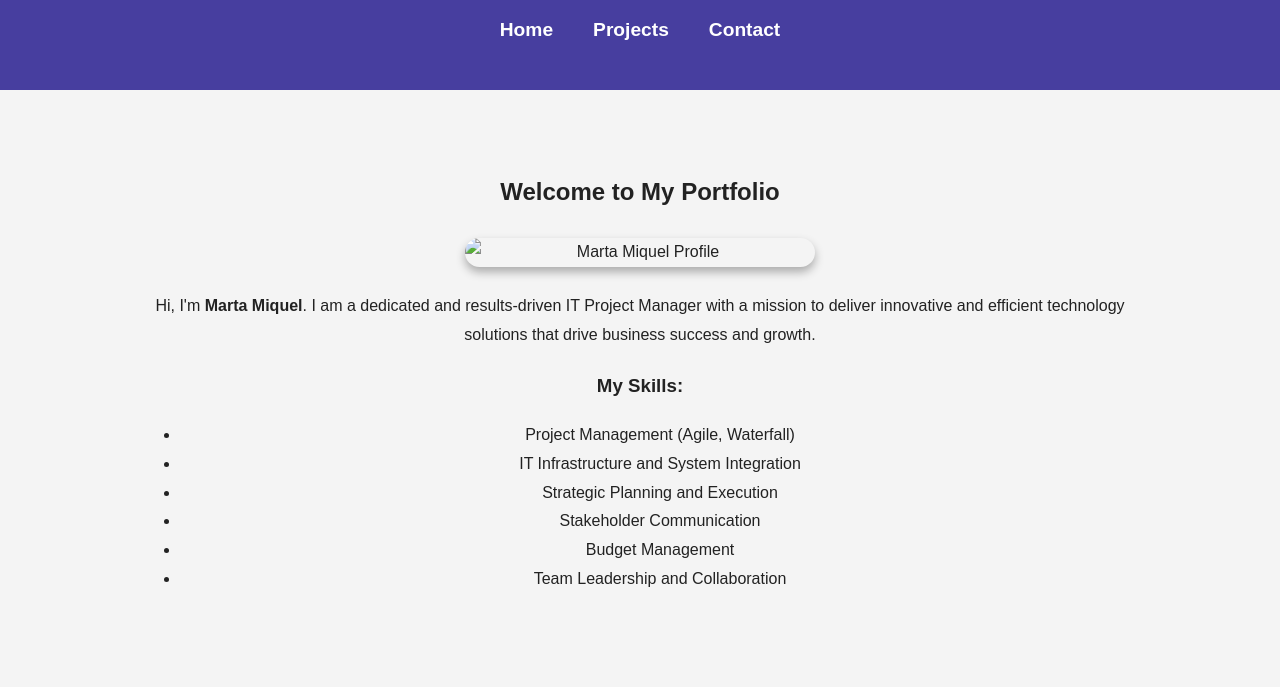
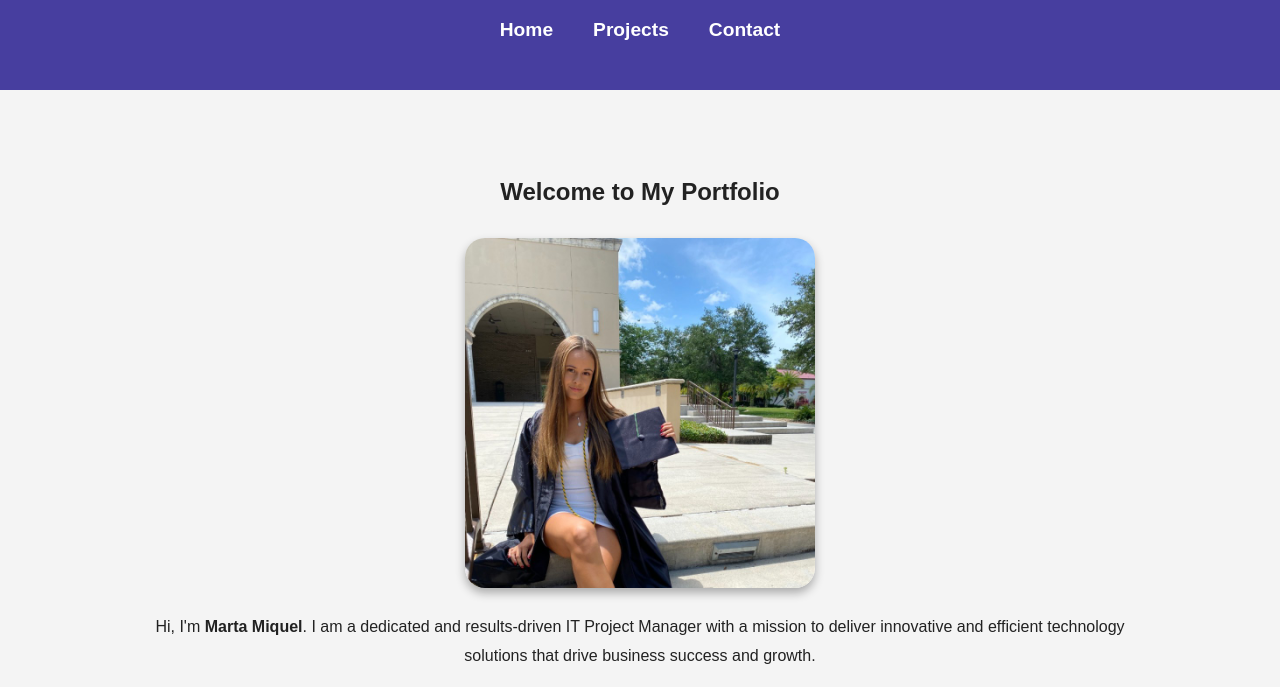
Before and after one commit to marta1246/Professional-Portfolio, a plain HTML site: page index.html in a window 1280 px wide. Shown: the part 111-798 px from the top of the page. Drawn offline with Linux system fonts and the light colour scheme.

Commit message:
Update index.html

```diff
--- a/index.html
+++ b/index.html
@@ -24,7 +24,7 @@
     <section>
         <div class="container">
             <h2>Welcome to My Portfolio</h2>
-            <img src= profile.jpg.jpg" alt="Marta Miquel Profile" class="homepage-image">
+            <img src="images/profile.jpg.jpg" alt="Marta Miquel Profile" class="homepage-image">
             <p>Hi, I'm <strong>Marta Miquel</strong>. I am a dedicated and results-driven IT Project Manager with a mission to deliver innovative and efficient technology solutions that drive business success and growth.</p>
 
             <h3>My Skills:</h3>
```
